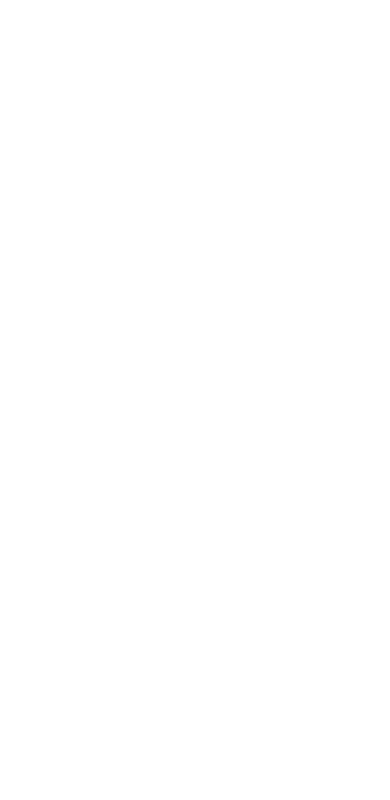
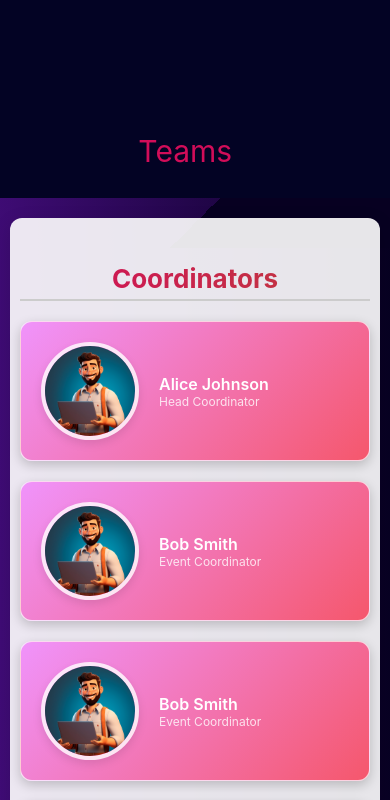
Before and after one commit to adityarai0705/CodeHub, a React (Create React App) app in the folder client-side/: page /team-member in a window 390 px wide. Before the commit this address had no page. Shown: the top 800 px of the page. Built offline with nearby package versions, Linux system fonts and the light colour scheme.

Commit message:
feat: added the Teams Component for displaying Cc Members

```diff
--- a/client-side/src/App.js
+++ b/client-side/src/App.js
@@ -10,6 +10,7 @@
 import {useState } from 'react';
 import { loginContext } from './loginContext';
 import { useParams } from 'react-router-dom';
+import TeamMember from './pages/Team/TeamMember';
 
 export default function App() {
   const [login, setLogin] = useState(false);
@@ -28,6 +29,7 @@
         <Route path="/notice-board" element={<NoticeBoard />} />
         <Route path='/user-home/:id' element={<UserHome/>} />
         <Route path="/leader-board" element={<Leaderboard />} />
+        <Route path="/team-member" element={<TeamMember />} />
       </Routes>
     </BrowserRouter >
     </loginContext.Provider>
--- a/client-side/src/components/NavBar/NavBar.jsx
+++ b/client-side/src/components/NavBar/NavBar.jsx
@@ -1,4 +1,4 @@
-import React, { useContext, useState } from 'react'
+import React, { useContext } from 'react'
 import "./NavBar.css";
 import CodeHubSingleLine from "./Assets/Logos/CodeHubLarge.png";
 import CodeHubLogo from "./Assets/Logos/CodeHubSmall.png";
@@ -45,7 +45,7 @@
                     <button onClick={() => scroll("aboutUsMain")} className='navBar121Main'>
                         About Us
                     </button>
-                    <button onClick={() => scroll("teams3Main")} className='navBar121Main'>
+                    <button onClick={() => scroll("teamsMain")} className='navBar121Main'>
                         Teams
                     </button>
                     <button onClick={() => scroll("motiveMain")} className='navBar121Main'>
@@ -88,7 +88,7 @@
                         </div>
                         <li onClick={() => scroll("welcomeMain")}>Home</li>
                         <li onClick={() => scroll("aboutUsMain")} >About Us</li>
-                        <li onClick={() => scroll("teams3Main")}>Teams</li>
+                        <li onClick={() => scroll("teamsMain")}>Teams</li>
                         <li onClick={() => scroll("motiveMain")}>Motive</li>
                         <li onClick={() => scroll("achievementsMain")}>Achievments</li>
                         <li onClick={() => scroll("ourEventsMain")}>Events</li>
--- a/client-side/src/pages/LandingPage/LandingPage.css
+++ b/client-side/src/pages/LandingPage/LandingPage.css
@@ -1,7 +1,7 @@
 #navBarLandingPageContainer {
     width: 100vw;
     position: fixed;
-    z-index: 1;
+    z-index: 2;
 }
 
 ::-webkit-scrollbar {
--- a/client-side/src/pages/LandingPage/LandingPage.jsx
+++ b/client-side/src/pages/LandingPage/LandingPage.jsx
@@ -2,7 +2,7 @@
 import NavBar from '../../components/NavBar/NavBar'
 import Welcome from './Welcome/Welcome'
 import "./LandingPage.css"
-import Teams from './Teams/Teams'
+import TeamMember from '../Team/TeamMember'
 import MotiveAchievements from './MotiveAchievements/MotiveAchievements'
 import OurEvents from './OurEvents/OurEvents'
 import QuickLinkAboutUs from './QuickLinksAboutUs/QuickLinkAboutUs'
@@ -28,7 +28,7 @@
             {/* ---------------------END---------------------- */}
             {/*  -----------------TEAMS SECTION-------------------  */}
             <div id='teamsContainer'>
-                <Teams />
+                <TeamMember />
             </div>
             {/* ---------------------END---------------------- */}
             {/*  -----------------MOTIVEACHIEVEMENTS SECTION-------------------  */}
--- a/client-side/src/pages/LandingPage/Welcome/Welcome.css
+++ b/client-side/src/pages/LandingPage/Welcome/Welcome.css
@@ -43,7 +43,7 @@
 }
 
 #welcomePhotoGreetMain img {
-    height: 135px ;
+    height: 116px ;
     position: relative;
     left: 300px;
     bottom: 90px;
@@ -73,7 +73,7 @@
 
 @media only screen and (min-width: 580px) and (max-width:680px) and (min-height: 600px) {
     #welcomePhotoGreetMain img {
-        height: 77px;
+        height: 65px;
         left: 180px;
         bottom: 60px;
     }
@@ -108,7 +108,7 @@
 
 @media only screen and (min-width: 380px) and (max-width:470px) and (min-height: 600px) {
     #welcomePhotoGreetMain img {
-        height: 75px;
+        height: 55px;
         position: relative;
         top: 0px;
         left: 0px;
--- /dev/null
+++ b/client-side/src/pages/Team/TeamData.js
@@ -0,0 +1,37 @@
+import devImage from "./Assets/Images/devImageWebP.webp"
+
+export const teamData = [
+    {
+      category: 'Coordinators',
+      members: [
+        { name: 'Alice Johnson', role: 'Head Coordinator', photo: devImage },
+        { name: 'Bob Smith', role: 'Event Coordinator', photo: devImage },
+        { name: 'Bob Smith', role: 'Event Coordinator', photo: devImage },
+        { name: 'Bob Smith', role: 'Event Coordinator', photo: devImage },
+      ],
+    },
+    {
+      category: 'Dev Leads',
+      members: [
+        { name: 'Carol White', role: 'Frontend Lead', photo: devImage },
+        { name: 'David Brown', role: 'Backend Lead', photo: devImage },
+        { name: 'David Brown', role: 'Backend Lead', photo:devImage},
+      ],
+    },
+    {
+      category: 'Algo Leads',
+      members: [
+        { name: 'Eve Davis', role: 'Algorithm Expert', photo: devImage },
+        { name: 'Frank Moore', role: 'Algorithm Lead', photo: devImage },
+        { name: 'Frank Moore', role: 'Algorithm Lead', photo: devImage },
+      ],
+    },
+    {
+      category: 'Executive Members',
+      members: [
+        { name: 'Grace Lee', role: 'President', photo:devImage },
+        { name: 'Henry Wilson', role: 'Vice President', photo: devImage},
+        { name: 'Henry Wilson', role: 'Vice President', photo:devImage},
+      ],
+    },
+  ];
--- /dev/null
+++ b/client-side/src/pages/Team/TeamMember.css
@@ -0,0 +1,215 @@
+/* General Styling */
+
+/* Team Heading */
+/* Styling for the Teams Title */
+/* General Styling */
+
+/* Background for the Teams Wrapper */
+#teamsMain {
+    background-color: rgb(3, 3, 36);
+    padding-top: 2%; /* Adjust padding for spacing instead of margin */
+    padding-bottom: 2%; /* Optional: Add bottom padding as well */
+}
+
+/* Styling for the Teams Title */
+#teamsTitleMain {
+    text-align: center; /* Center the text */
+    color: rgb(210, 13, 89); /* Text color */
+    width: 100%; /* Width of the heading */
+    font-size: 48px; /* Large font size */
+    margin-top: 67px;
+    margin-bottom: 29px;
+    cursor: default; /* Default cursor style */
+}
+
+/* Responsive Design */
+@media only screen and (max-width: 700px) {
+    #teamsTitleMain {
+        width: 95%; /* Adjust width for smaller screens */
+        font-size: 30px; /* Smaller font size */
+        padding-top: 15%; /* Use padding to increase top space for smaller screens */
+    }
+}
+
+
+/* Styling for the Teams Title */
+
+.team-section {
+    position: relative;
+    padding: 20px;
+    display: flex;
+    flex-direction: column;
+    align-items: center;
+    background: linear-gradient(269deg, #070021, #450d7e); /* Main gradient background */
+    z-index: 1;
+}
+
+.team-section::before,
+.team-section::after {
+    content: '';
+    position: absolute;
+    width: 100%;
+    height: 50px; /* Height of the slanted lines */
+    left: 0;
+    z-index: -1;
+}
+
+/* Slant at the top */
+.team-section::before {
+    top: 0;
+    background: linear-gradient(135deg, transparent 50%, #070021 50%);
+}
+
+/* Slant at the bottom */
+.team-section::after {
+    bottom: 0;
+    background: linear-gradient(225deg, transparent 50%, #450d7e 50%);
+}
+
+.team-category {
+    width: 100%;
+    max-width: 1200px;
+    margin-bottom: 40px;
+    background-color: rgba(255, 255, 255, 0.9); /* Slightly transparent white background */
+    padding: 20px;
+    border-radius: 12px;
+    box-shadow: 0 5px 20px rgba(0, 0, 0, 0.1); /* Soft shadow */
+}
+
+/* Team Category Header */
+.team-category h2 {
+    font-size: 26px;
+    color: #333;
+    margin-bottom: 20px;
+    text-align: left;
+    border-bottom: 2px solid #ccc;
+    padding-bottom: 5px;
+    background: linear-gradient(to right, rgb(210, 13, 89), #be3d3d);
+    -webkit-background-clip: text;
+    -webkit-text-fill-color: transparent;
+}
+
+/* Team member list */
+.team-category ul {
+    display: flex;
+    flex-wrap: wrap;
+    justify-content: space-between;
+    padding: 0;
+    list-style: none;
+}
+
+/* Team member card */
+.team-member {
+    background: linear-gradient(135deg, #f093fb 0%, #f5576c 100%); /* Gradient for card */
+    border: 1px solid rgba(255, 255, 255, 0.7); /* Transparent white border */
+    border-radius: 12px;
+    padding: 20px;
+    width: 28%;
+    margin-bottom: 20px;
+    display: flex;
+    align-items: center;
+    box-shadow: 0 4px 12px rgba(0, 0, 0, 0.2); /* Stronger shadow */
+    transition: transform 0.3s ease, box-shadow 0.3s ease;
+    color: #fff; /* White text on cards */
+}
+
+.team-member:hover {
+    transform: translateY(-8px);
+    box-shadow: 0 12px 24px rgba(0, 0, 0, 0.2); /* Larger shadow on hover */
+}
+
+/* Increased size for member photos */
+.member-photo {
+    border-radius: 50%;
+    margin-right: 20px;
+    width: 150px; /* Increased width */
+    height: 150px; /* Increased height */
+    object-fit: cover;
+    border: 4px solid rgba(255, 255, 255, 0.8); /* White border around the photo */
+    box-shadow: 0 4px 10px rgba(0, 0, 0, 0.1); /* Soft shadow on photo */
+}
+
+.member-info {
+    display: flex;
+    flex-direction: column;
+}
+
+.member-name {
+    font-size: 20px;
+    font-weight: 600;
+    color: #fff; /* White text */
+}
+
+.member-role {
+    font-size: 16px;
+    color: rgba(255, 255, 255, 0.8); /* Slightly transparent white */
+}
+
+/* Responsive Design */
+@media (max-width: 1024px) {
+    .team-member {
+        width: 45%; /* Adjust the card size for medium screens */
+    }
+}
+
+@media (max-width: 968px) {
+    .team-member {
+        width: 40%; /* Adjust the card size for medium screens */
+    }
+}
+@media (max-width: 768px) {
+    .team-member {
+        width: 40%; /* Full width on smaller screens */
+    }
+
+    .team-category h2 {
+        text-align: center; /* Center heading on smaller screens */
+    }
+
+    .member-photo {
+        width: 120px;  /* Adjust size for medium screens */
+        height: 120px;
+    }
+}
+@media (max-width: 590px) {
+    .team-category {
+        padding: 0 10px;
+    }
+
+    .member-photo {
+        width: 90px;  /* Adjust size for smaller screens */
+        height: 90px;
+    }
+
+    .member-info .member-name {
+        font-size: 16px;
+    }
+
+    .member-info .member-role {
+        font-size: 12px;
+    }
+}
+@media (max-width: 480px) {
+    .team-member {
+        width: 100%; /* Full width on smaller screens */
+    }
+    .team-category {
+        padding: 0 10px;
+    }
+
+    .team-category h2{
+        margin-top:45px;
+    }
+    .member-photo {
+        width: 90px;  /* Adjust size for smaller screens */
+        height: 90px;
+    }
+
+    .member-info .member-name {
+        font-size: 16px;
+    }
+
+    .member-info .member-role {
+        font-size: 12px;
+    }
+}
--- /dev/null
+++ b/client-side/src/pages/Team/TeamMember.jsx
@@ -0,0 +1,31 @@
+import React from "react";
+import './TeamMember.css'
+import {teamData} from "./TeamData"
+export default function TeamMember(){
+    return (
+        <>
+        <div id="teamsMain">
+        <div id='teamsTitleMain'>
+                        Teams
+                    </div>
+        <div className="team-section">
+      {teamData.map((categoryData) => (
+        <div key={categoryData.category} className="team-category">
+          <h2>{categoryData.category}</h2>
+          <ul>
+            {categoryData.members.map((member, index) => (
+              <li key={index} className="team-member">
+                <img src={member.photo} alt={member.name} className="member-photo" />
+                <div className="member-info">
+                  <span className="member-name">{member.name}</span><span className="member-role">{member.role}</span>
+                </div>
+              </li>
+            ))}
+          </ul>
+        </div>
+      ))}
+    </div>
+    </div>
+    </>
+    );
+}
```
Also changed, not shown: client-side/src/pages/Team/Assets/Images/devImageWebP.webp (added).
